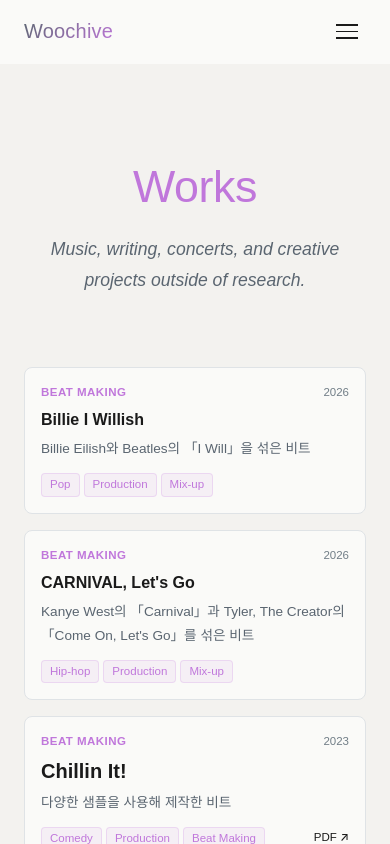
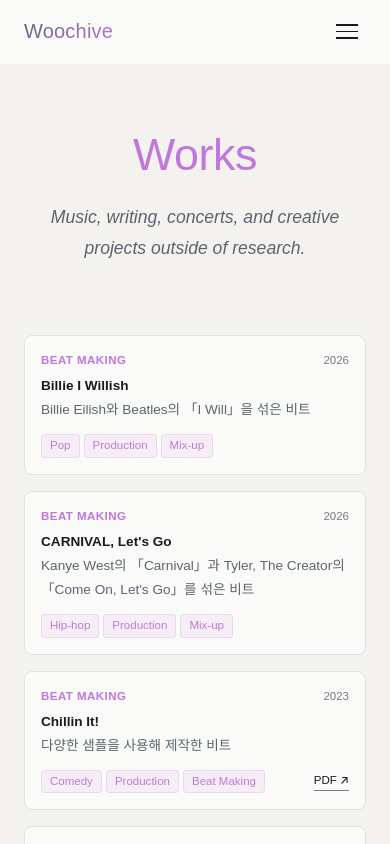
Before and after one commit to sonluos/woochive, a React (Vite) app: page /works in a window 390 px wide. Shown: the top 844 px of the page. Built offline with nearby package versions, Linux system fonts and the light colour scheme.

Commit message:
style: tangram grid layout with named areas, square aspect ratio

```diff
--- a/src/pages/Works.css
+++ b/src/pages/Works.css
@@ -34,28 +34,29 @@
   margin: 0 auto;
 }
 
-/* Tangram-style mosaic grid */
+/* Tangram-style mosaic grid — forms a square */
 .works__mosaic {
   display: grid;
-  grid-template-columns: repeat(4, 1fr);
-  grid-auto-rows: 10rem;
-  gap: var(--sp-4);
+  grid-template-columns: repeat(6, 1fr);
+  grid-template-rows: repeat(5, 1fr);
+  gap: var(--sp-3);
+  aspect-ratio: 6 / 5;
+  max-width: 52rem;
+  margin: 0 auto;
+  grid-template-areas:
+    "billie-i-willish      billie-i-willish      carnival-lets-go      carnival-lets-go      sprechstimme          trumbap"
+    "billie-i-willish      billie-i-willish      carnival-lets-go      carnival-lets-go      chillin-it            chillin-it"
+    "guitar-best-parts     guitar-public-enemy   guitar-who-knows      guitar-who-knows      chillin-it            chillin-it"
+    "drum-meaning          chromakopia-tour       chromakopia-tour       chromakopia-tour       music-of-the-spheres  music-of-the-spheres"
+    "diffusion-presentation diffusion-presentation young-gugak           crimson-art           mugyeonggye           music-of-the-spheres";
 }
 
-/* Size variants — tangram feel */
-.works__piece--lg {
-  grid-column: span 2;
-  grid-row: span 2;
-}
-
-.works__piece--md {
-  grid-column: span 2;
-  grid-row: span 1;
-}
-
+/* Size variants — no longer needed */
+.works__piece--lg,
+.works__piece--md,
 .works__piece--sm {
-  grid-column: span 1;
-  grid-row: span 1;
+  grid-column: unset;
+  grid-row: unset;
 }
 
 /* Piece card */
@@ -99,14 +100,11 @@
 
 .works__piece-title {
   font-family: var(--font-sans);
-  font-size: var(--text-base);
+  font-size: var(--text-sm);
   font-weight: var(--weight-semibold);
   color: var(--ink);
-  margin-bottom: var(--sp-2);
-}
-
-.works__piece--lg .works__piece-title {
-  font-size: var(--text-lg);
+  margin-bottom: var(--sp-1);
+  line-height: var(--leading-tight);
 }
 
 .works__piece-desc {
@@ -157,18 +155,17 @@
 /* Responsive — stack on mobile */
 @media (max-width: 768px) {
   .works__mosaic {
-    grid-template-columns: 1fr;
-    grid-auto-rows: auto;
-  }
-
-  .works__piece--lg,
-  .works__piece--md,
-  .works__piece--sm {
-    grid-column: span 1;
-    grid-row: span 1;
+    display: flex;
+    flex-direction: column;
+    gap: var(--sp-4);
+    aspect-ratio: unset;
   }
 
   .works__piece {
     padding: var(--sp-4);
   }
+
+  .works__header {
+    padding-top: var(--sp-16);
+  }
 }
--- a/src/pages/Works.tsx
+++ b/src/pages/Works.tsx
@@ -16,7 +16,8 @@
           {worksData.map((work) => (
             <article
               key={work.id}
-              className={`works__piece works__piece--${work.size || 'md'}`}
+              className="works__piece"
+              style={{ gridArea: work.id }}
             >
               <div className="works__piece-top">
                 <span className="works__piece-category">{work.category}</span>
```
